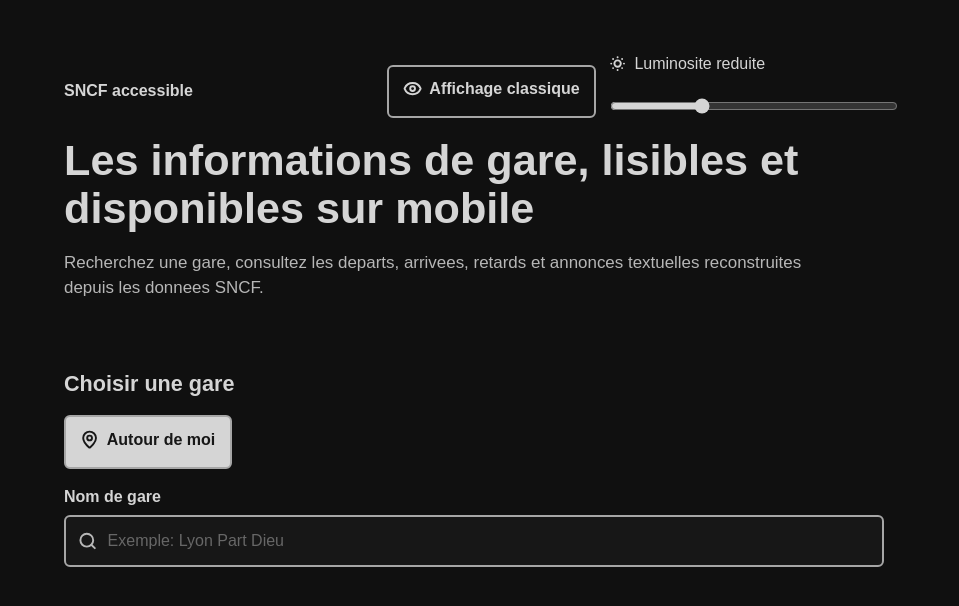
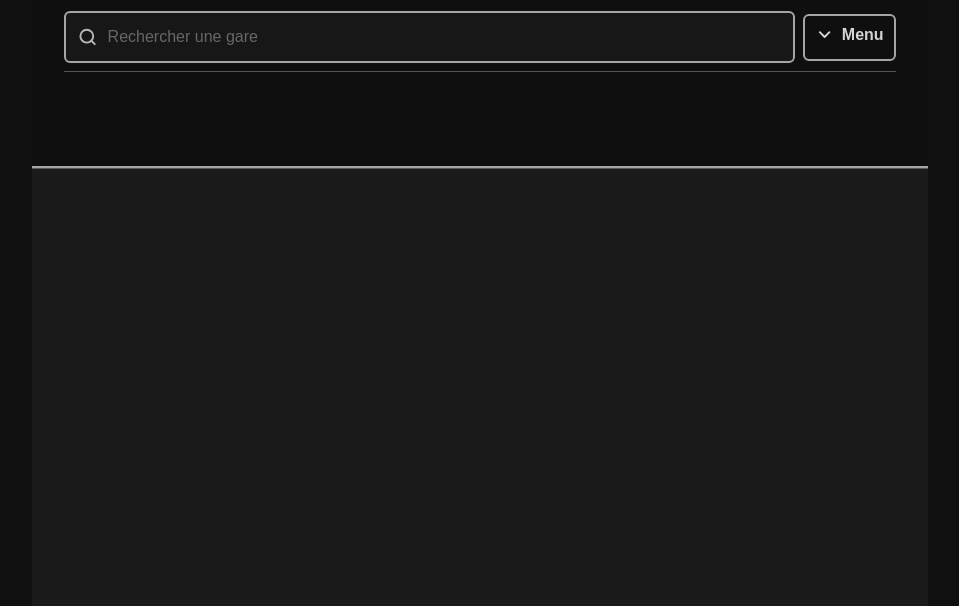
Before and after one commit to pierrephilippe/sncf, a Next.js app: page / in a window 1280 px wide. Shown: the top 606 px of the page, without its empty margins (160-1119 px from the left). Built offline with nearby package versions, Linux system fonts and the light colour scheme.

Commit message:
change menu

```diff
--- a/src/app/globals.css
+++ b/src/app/globals.css
@@ -113,32 +113,80 @@ html[data-theme="classic"] .app-shell {
 .page {
   width: min(100%, 56rem);
   margin: 0 auto;
-  padding: 1rem;
+  padding: 0 1rem 1rem;
 }
 
-.hero {
-  padding: 1.25rem 0 1rem;
+.app-header {
+  position: sticky;
+  top: 0;
+  z-index: 20;
+  margin-inline: -1rem;
+  padding: 0.7rem 1rem 0.6rem;
+  background: color-mix(in srgb, var(--background) 94%, transparent);
+  border-bottom: 2px solid var(--border);
+  backdrop-filter: blur(10px);
 }
 
-.hero-topline {
-  display: flex;
-  flex-wrap: wrap;
-  gap: 0.75rem;
+.app-header-main {
+  display: grid;
+  grid-template-columns: minmax(0, 1fr) auto;
+  gap: 0.5rem;
   align-items: center;
-  justify-content: space-between;
-  margin-bottom: 0.35rem;
+}
+
+.current-station-name {
+  margin: 0;
+  min-width: 0;
+  overflow: hidden;
+  text-overflow: ellipsis;
+  white-space: nowrap;
+  font-size: 1.1rem;
+  font-weight: 900;
+}
+
+.menu-toggle svg {
+  transition: transform 150ms ease;
+}
+
+.menu-toggle[aria-expanded="true"] svg {
+  transform: rotate(180deg);
+}
+
+.header-action-bar {
+  display: grid;
+  grid-template-columns: auto minmax(0, 1fr);
+  gap: 0.5rem;
+  align-items: stretch;
+  min-height: 3.35rem;
+  margin-top: 0.5rem;
+  padding-top: 0.5rem;
+  border-top: 1px solid color-mix(in srgb, var(--border) 45%, transparent);
+}
+
+.header-action-bar.is-empty {
+  grid-template-columns: 1fr;
+}
+
+.expanded-menu {
+  display: grid;
+  gap: 0.65rem;
+  margin-top: 0.65rem;
+  padding-top: 0.65rem;
+  border-top: 1px solid color-mix(in srgb, var(--border) 55%, transparent);
 }
 
 .theme-controls {
-  display: grid;
-  gap: 0.75rem;
-  width: 100%;
+  display: flex;
+  flex: 1 1 auto;
+  justify-content: flex-end;
+  gap: 0.5rem;
+  min-width: 0;
 }
 
 .brightness-control {
   display: grid;
-  gap: 0.4rem;
-  min-width: min(100%, 18rem);
+  gap: 0.15rem;
+  min-width: min(42vw, 10rem);
 }
 
 .brightness-label,
@@ -152,7 +200,7 @@ html[data-theme="classic"] .app-shell {
 
 .brightness-control input[type="range"] {
   width: 100%;
-  min-height: 2.75rem;
+  min-height: 2.25rem;
   accent-color: var(--brand);
 }
 
@@ -184,6 +232,17 @@ h2 {
   max-width: 48rem;
   color: var(--muted);
   font-size: 1.06rem;
+}
+
+.station-content {
+  padding: 1rem 0 0;
+}
+
+.empty-results-panel {
+  min-height: calc(100svh - 10rem);
+  margin-inline: -1rem;
+  background: var(--surface);
+  border-top: 1px solid color-mix(in srgb, var(--border) 45%, transparent);
 }
 
 .board-item {
@@ -225,6 +284,12 @@ h2 {
   font-weight: 700;
 }
 
+.quick-actions {
+  display: grid;
+  grid-template-columns: 1fr 1fr;
+  gap: 0.5rem;
+}
+
 .search-row {
   display: grid;
   grid-template-columns: 1fr;
@@ -262,6 +327,11 @@ input {
   border-radius: 6px;
   padding: 0.65rem 0.9rem;
   font-weight: 700;
+}
+
+.compact-button {
+  min-height: 2.85rem;
+  padding: 0.45rem 0.65rem;
 }
 
 .button {
@@ -303,6 +373,14 @@ input {
   gap: 0.5rem;
 }
 
+.header-menu {
+  max-height: min(45svh, 22rem);
+  overflow: auto;
+  margin-top: 0.55rem;
+  padding: 0.35rem 0;
+  border-top: 1px solid color-mix(in srgb, var(--border) 55%, transparent);
+}
+
 .suggestion-button {
   width: 100%;
   min-height: 3.25rem;
@@ -321,6 +399,7 @@ input {
 
 .status {
   min-height: 1.5rem;
+  margin: 0.45rem 0 0;
   color: var(--muted);
 }
 
@@ -336,11 +415,27 @@ input {
   gap: 0.75rem;
 }
 
+.refresh-button {
+  white-space: nowrap;
+}
+
+.sr-only {
+  position: absolute;
+  width: 1px;
+  height: 1px;
+  padding: 0;
+  margin: -1px;
+  overflow: hidden;
+  clip: rect(0, 0, 0, 0);
+  white-space: nowrap;
+  border: 0;
+}
+
 .tabs {
   display: grid;
   grid-template-columns: repeat(3, 1fr);
   gap: 0;
-  margin: 1rem 0;
+  margin: 0;
   border: 2px solid var(--border);
   border-radius: 8px;
   overflow: hidden;
@@ -477,14 +572,22 @@ html[data-theme="classic"] .tag.danger {
 
 @media (min-width: 42rem) {
   .page {
-    padding: 2rem;
+    padding-inline: 2rem;
+  }
+
+  .app-header {
+    margin-inline: -2rem;
+    padding-inline: 2rem;
+  }
+
+  .empty-results-panel {
+    margin-inline: -2rem;
   }
 
   h1 {
     font-size: 2.7rem;
   }
 
-  .search-row,
   .station-header {
     grid-template-columns: 1fr auto;
     align-items: end;
@@ -492,8 +595,7 @@ html[data-theme="classic"] .tag.danger {
 
   .theme-controls {
     width: auto;
-    grid-template-columns: auto minmax(12rem, 18rem);
-    align-items: center;
+    flex: 0 1 auto;
   }
 }
 
--- a/src/presentation/AccessibleStationApp.tsx
+++ b/src/presentation/AccessibleStationApp.tsx
@@ -2,6 +2,7 @@
 
 import {
   AlertTriangle,
+  ChevronDown,
   CheckCircle2,
   Clock3,
   Info,
@@ -11,6 +12,7 @@ import {
   Search,
   Star,
   Trash2,
+  X,
   Volume2,
   XCircle,
 } from "lucide-react";
@@ -43,6 +45,14 @@ const priorityLabel: Record<Announcement["priority"], string> = {
   info: "Information",
 };
 
+const readableError = (cause: unknown, fallback: string): string => {
+  if (!(cause instanceof Error) || !cause.message.trim()) return fallback;
+  if (cause.message === "Failed to fetch" || cause.message === "NetworkError when attempting to fetch resource.") {
+    return "Connexion impossible. Verifiez votre reseau ou reessayez dans quelques instants.";
+  }
+  return cause.message;
+};
+
 const StatusIcon = ({ status }: { status: BoardItem["status"] }) => {
   if (status === "cancelled") return <XCircle aria-hidden="true" />;
   if (status === "delayed") return <Clock3 aria-hidden="true" />;
@@ -67,9 +77,16 @@ export function AccessibleStationApp() {
   const [status, setStatus] = useState("");
   const [error, setError] = useState("");
   const [updatedAt, setUpdatedAt] = useState<string | null>(null);
+  const [favoritesOpen, setFavoritesOpen] = useState(false);
+  const [isMenuExpanded, setIsMenuExpanded] = useState(false);
   const { favorites, addFavorite, removeFavorite, isFavorite } = useFavorites();
 
   useEffect(() => {
+    if (selectedStation && query.trim() === selectedStation.name) {
+      setSuggestions([]);
+      return;
+    }
+
     if (query.trim().length < 2) {
       setSuggestions([]);
       return;
@@ -82,13 +99,13 @@ export function AccessibleStationApp() {
         setSuggestions(await searchStations(query));
         setStatus("Suggestions mises a jour.");
       } catch (cause) {
-        setError(cause instanceof Error ? cause.message : "Recherche indisponible.");
+        setError(readableError(cause, "Recherche indisponible. Reessayez dans quelques instants."));
         setStatus("");
       }
     }, 250);
 
     return () => window.clearTimeout(timeout);
-  }, [query]);
+  }, [query, selectedStation]);
 
   useEffect(() => {
     if (!selectedStation) return;
@@ -110,7 +127,7 @@ export function AccessibleStationApp() {
       setUpdatedAt(new Date().toISOString());
       setStatus("Informations mises a jour.");
     } catch (cause) {
-      setError(cause instanceof Error ? cause.message : "Informations indisponibles.");
+      setError(readableError(cause, "Informations indisponibles. Reessayez dans quelques instants."));
       setStatus("");
     }
   };
@@ -130,7 +147,7 @@ export function AccessibleStationApp() {
           setSuggestions(stations);
           setStatus(stations.length ? "Gares proches trouvees." : "Aucune gare proche trouvee.");
         } catch (cause) {
-          setError(cause instanceof Error ? cause.message : "Recherche autour de vous indisponible.");
+          setError(readableError(cause, "Recherche autour de vous indisponible. Reessayez dans quelques instants."));
           setStatus("");
         }
       },
@@ -143,129 +160,63 @@ export function AccessibleStationApp() {
   };
 
   const visibleBoard = useMemo(() => board, [board]);
+  const selectStation = (station: Station) => {
+    setSelectedStation(station);
+    setQuery(station.name);
+    setSuggestions([]);
+    setFavoritesOpen(false);
+    setIsMenuExpanded(false);
+  };
 
   return (
     <div className="page">
-      <header className="hero">
-        <div className="hero-topline">
-          <p className="kicker">SNCF accessible</p>
-          <ThemeControls />
-        </div>
-        <h1>Les informations de gare, lisibles et disponibles sur mobile</h1>
-        <p className="lead">
-          Recherchez une gare, consultez les departs, arrivees, retards et annonces textuelles
-          reconstruites depuis les donnees SNCF.
-        </p>
-      </header>
-
-      <section className="panel" aria-labelledby="recherche-title">
-        <h2 id="recherche-title">Choisir une gare</h2>
-        <div className="toolbar">
-          <button className="button" type="button" onClick={findNearby}>
-            <span className="button-content">
-              <MapPin aria-hidden="true" />
-              <span>Autour de moi</span>
-            </span>
-          </button>
-        </div>
-        <div className="field">
-          <label htmlFor="station-search">Nom de gare</label>
-          <div className="search-row">
+      <header className="app-header">
+        {!selectedStation && <h1 className="sr-only">SNCF</h1>}
+        <div className="app-header-main">
+          {selectedStation ? (
+            <h1 className="current-station-name">{selectedStation.name}</h1>
+          ) : (
+            <div className="search-row" role="search">
+              <label className="sr-only" htmlFor="station-search">
+                Nom de gare
+              </label>
               <Search className="input-icon" aria-hidden="true" />
               <input
                 id="station-search"
                 value={query}
-              onChange={(event) => setQuery(event.target.value)}
-              placeholder="Exemple: Lyon Part Dieu"
+                onChange={(event) => {
+                  setQuery(event.target.value);
+                  setFavoritesOpen(false);
+                }}
+                placeholder="Rechercher une gare"
                 autoComplete="off"
               />
             </div>
+          )}
+
+          <button
+            className="button-secondary compact-button menu-toggle"
+            type="button"
+            aria-expanded={isMenuExpanded}
+            aria-controls="expanded-menu"
+            onClick={() => setIsMenuExpanded((expanded) => !expanded)}
+          >
+            <span className="button-content">
+              <ChevronDown aria-hidden="true" />
+              <span>Menu</span>
+            </span>
+          </button>
         </div>
 
-        <p className={error ? "status error" : "status"} role="status" aria-live="polite">
-          {error || status}
-        </p>
-
-        {suggestions.length > 0 && (
-          <ul className="suggestions" aria-label="Suggestions de gares">
-            {suggestions.map((station) => (
-              <li key={station.id}>
-                <button
-                  className="suggestion-button"
-                  type="button"
-                  onClick={() => {
-                    setSelectedStation(station);
-                    setQuery(station.name);
-                    setSuggestions([]);
-                  }}
-                >
-                  <strong>{station.name}</strong>
-                  {station.distanceMeters ? (
-                    <span className="muted"> - {Math.round(station.distanceMeters)} metres</span>
-                  ) : null}
-                </button>
-              </li>
-            ))}
-          </ul>
-        )}
-      </section>
-
-      {favorites.length > 0 && (
-        <section className="panel" aria-labelledby="favoris-title">
-          <h2 id="favoris-title">Favoris</h2>
-          <ul className="favorite-list">
-            {favorites.map((station) => (
-              <li className="favorite-row" key={station.id}>
-                <button className="suggestion-button" type="button" onClick={() => setSelectedStation(station)}>
-                  {station.name}
-                </button>
-                <button
-                  className="icon-button"
-                  type="button"
-                  aria-label={`Retirer ${station.name} des favoris`}
-                  onClick={() => removeFavorite(station.id)}
-                >
-                  <span className="button-content">
-                    <Trash2 aria-hidden="true" />
-                    <span>Retirer</span>
-                  </span>
-                </button>
-              </li>
-            ))}
-          </ul>
-        </section>
-      )}
-
+        <nav className={`header-action-bar ${selectedStation ? "" : "is-empty"}`} aria-label="Actions de gare">
           {selectedStation && (
-        <section className="panel" aria-labelledby="station-title">
-          <div className="station-header">
-            <div>
-              <h2 id="station-title">{selectedStation.name}</h2>
-              {updatedAt && <p className="muted">Derniere mise a jour: {formatTime(updatedAt)}</p>}
-            </div>
-            <div className="toolbar">
-              <button className="button-secondary" type="button" onClick={refresh}>
+            <>
+              <button className="button-secondary compact-button refresh-button" type="button" onClick={refresh}>
                 <span className="button-content">
                   <RefreshCw aria-hidden="true" />
                   <span>Actualiser</span>
                 </span>
               </button>
-              <button
-                className="button-secondary"
-                type="button"
-                onClick={() =>
-                  isFavorite(selectedStation.id)
-                    ? removeFavorite(selectedStation.id)
-                    : addFavorite(selectedStation)
-                }
-              >
-                <span className="button-content">
-                  <Star aria-hidden="true" />
-                  <span>{isFavorite(selectedStation.id) ? "Retirer favori" : "Ajouter favori"}</span>
-                </span>
-              </button>
-            </div>
-          </div>
 
               <div className="tabs" role="tablist" aria-label="Informations disponibles">
                 <button
@@ -295,6 +246,135 @@ export function AccessibleStationApp() {
                 >
                   Annonces
                 </button>
+              </div>
+            </>
+          )}
+        </nav>
+
+        {isMenuExpanded && (
+          <div id="expanded-menu" className="expanded-menu">
+            <h2 className="sr-only">Menu</h2>
+            <ThemeControls />
+            <div className="quick-actions">
+              <button className="button-secondary compact-button" type="button" onClick={findNearby}>
+                <span className="button-content">
+                  <MapPin aria-hidden="true" />
+                  <span>Autour</span>
+                </span>
+              </button>
+              <button
+                className="button-secondary compact-button"
+                type="button"
+                aria-expanded={favoritesOpen}
+                aria-controls="favorites-panel"
+                onClick={() => {
+                  setFavoritesOpen((open) => !open);
+                  setSuggestions([]);
+                }}
+              >
+                <span className="button-content">
+                  <Star aria-hidden="true" />
+                  <span>Favoris</span>
+                </span>
+              </button>
+            </div>
+            {selectedStation && (
+              <div className="quick-actions">
+                <button
+                  className="button-secondary compact-button"
+                  type="button"
+                  onClick={() =>
+                    isFavorite(selectedStation.id)
+                      ? removeFavorite(selectedStation.id)
+                      : addFavorite(selectedStation)
+                  }
+                >
+                  <span className="button-content">
+                    <Star aria-hidden="true" />
+                    <span>{isFavorite(selectedStation.id) ? "Retirer favori" : "Ajouter favori"}</span>
+                  </span>
+                </button>
+                <button
+                  className="button-secondary compact-button"
+                  type="button"
+                  aria-label="Effacer la gare selectionnee"
+                  onClick={() => {
+                    setSelectedStation(null);
+                    setQuery("");
+                    setBoard([]);
+                    setAnnouncements([]);
+                    setUpdatedAt(null);
+                    setIsMenuExpanded(false);
+                  }}
+                >
+                  <span className="button-content">
+                    <X aria-hidden="true" />
+                    <span>Effacer</span>
+                  </span>
+                </button>
+              </div>
+            )}
+          </div>
+        )}
+
+        <p className={error ? "status error" : "status"} role="status" aria-live="polite">
+          {error || status}
+        </p>
+
+        {suggestions.length > 0 && (
+          <ul className="suggestions header-menu" aria-label="Suggestions de gares">
+            {suggestions.map((station) => (
+              <li key={station.id}>
+                <button className="suggestion-button" type="button" onClick={() => selectStation(station)}>
+                  <strong>{station.name}</strong>
+                  {station.distanceMeters ? (
+                    <span className="muted"> - {Math.round(station.distanceMeters)} metres</span>
+                  ) : null}
+                </button>
+              </li>
+            ))}
+          </ul>
+        )}
+
+        {favoritesOpen && (
+          <div id="favorites-panel" className="header-menu" aria-label="Gares favorites">
+            {favorites.length === 0 ? (
+              <p className="muted">Aucune gare favorite.</p>
+            ) : (
+              <ul className="favorite-list">
+                {favorites.map((station) => (
+                  <li className="favorite-row" key={station.id}>
+                    <button className="suggestion-button" type="button" onClick={() => selectStation(station)}>
+                      {station.name}
+                    </button>
+                    <button
+                      className="icon-button compact-button"
+                      type="button"
+                      aria-label={`Retirer ${station.name} des favoris`}
+                      onClick={() => removeFavorite(station.id)}
+                    >
+                      <span className="button-content">
+                        <Trash2 aria-hidden="true" />
+                        <span>Retirer</span>
+                      </span>
+                    </button>
+                  </li>
+                ))}
+              </ul>
+            )}
+          </div>
+        )}
+      </header>
+
+      {!selectedStation && <div className="empty-results-panel" aria-hidden="true" />}
+
+      {selectedStation && (
+        <section className="station-content" aria-labelledby="station-title">
+          <div className="station-header">
+            <div>
+              <h2 id="station-title">{selectedStation.name}</h2>
+              {updatedAt && <p className="muted">Derniere mise a jour: {formatTime(updatedAt)}</p>}
+            </div>
           </div>
 
           {activeTab === "announcements" ? (
--- a/src/presentation/ThemeControls.tsx
+++ b/src/presentation/ThemeControls.tsx
@@ -46,7 +46,7 @@ export function ThemeControls() {
       >
         <span className="button-content">
           {isClassic ? <Moon aria-hidden="true" /> : <Eye aria-hidden="true" />}
-          <span>{isClassic ? "Mode accessible" : "Affichage classique"}</span>
+          <span>{isClassic ? "MODE SOMBRE" : "MODE CLAIR"}</span>
         </span>
       </button>
 
```
Also changed, not shown: src/presentation/apiClient.ts (+18 -3 lines), 1 other file (tests, documents, lock files or other folders). Lines whose indentation alone changed are shown as unchanged.
